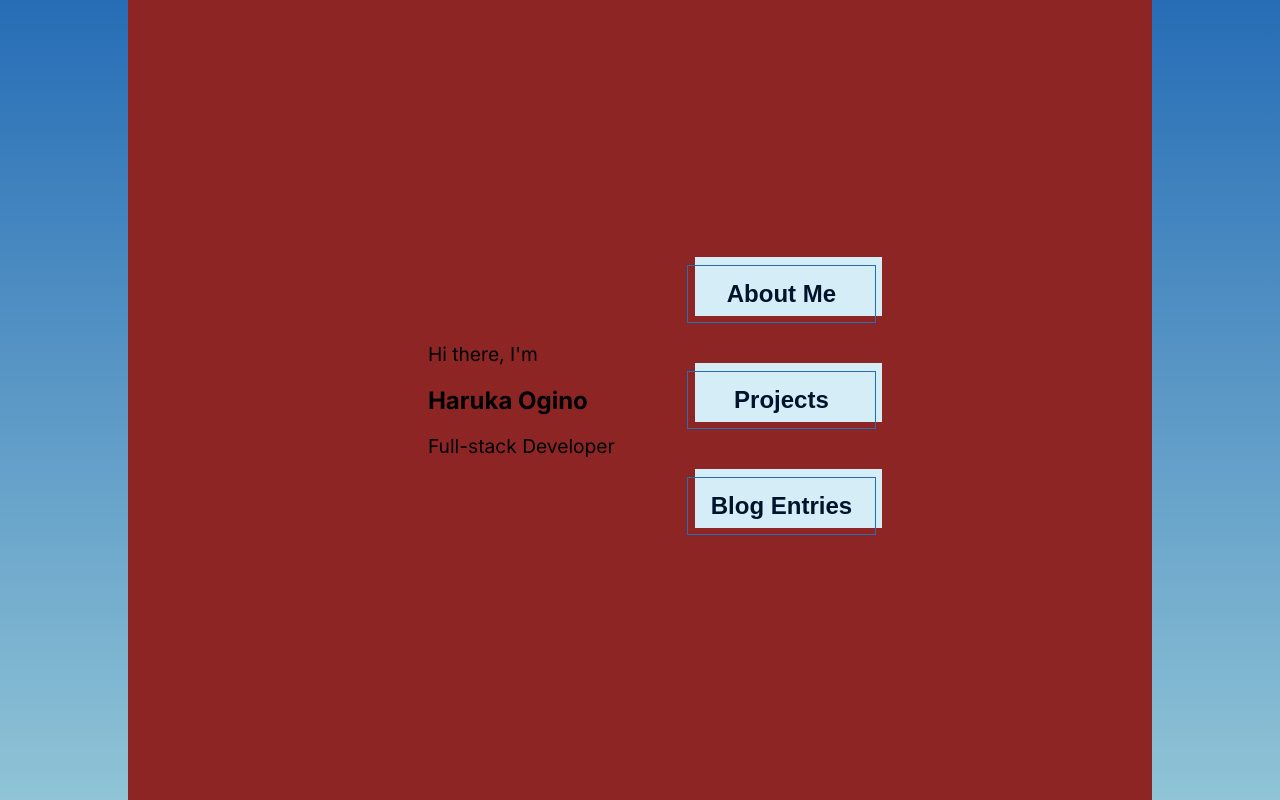
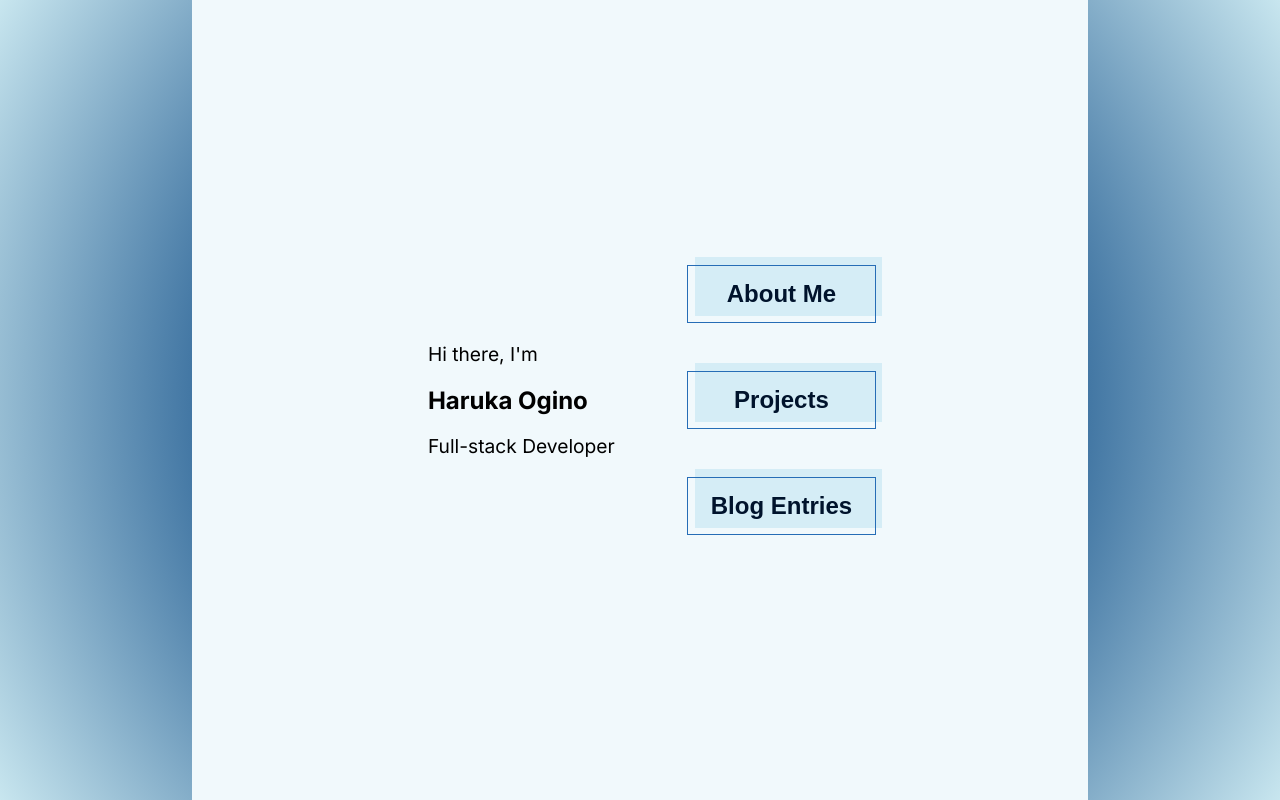
Before and after one commit to haruka-ogino/new-portfolio, a Next.js app: page / in a window 1280 px wide. Built offline with nearby package versions, Linux system fonts and the light colour scheme.

Commit message:
create nav

```diff
--- a/app/globals.css
+++ b/app/globals.css
@@ -109,7 +109,16 @@ a {
 html {
   max-width: 100vw;
   overflow-x: hidden;
-  background: linear-gradient(to bottom, #266db6, #90c4d6);
+  /* background: linear-gradient(to left, #3e73a1, #90c4d6); */
+  /* background: radial-gradient(#3e73a1, #c8e6ef); */
+
+  background: rgb(11, 56, 95);
+  background: radial-gradient(
+    circle,
+    rgba(11, 56, 95, 1) 7%,
+    rgba(62, 115, 161, 1) 58%,
+    rgba(200, 230, 239, 1) 100%
+  );
   display: flex;
   justify-content: center;
 }
@@ -119,9 +128,15 @@ body {
   flex-direction: column;
   justify-content: center;
   align-items: center;
-  width: 80%;
+  width: 70%;
   min-height: 100vh;
   margin: 0;
-  background-color: #8d2525;
+  background-color: #f1f9fc;
   z-index: -2;
 }
+
+@media (max-width: 1000px) {
+  body {
+    width: 95%;
+  }
+}
--- a/app/page.module.css
+++ b/app/page.module.css
@@ -61,4 +61,5 @@
   flex-direction: row;
   flex-wrap: wrap;
   align-items: center;
+  justify-content: center;
 }
```
Also changed, not shown: components/Nav.tsx (added, +13 -0 lines).
